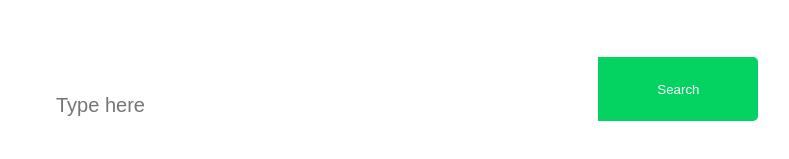
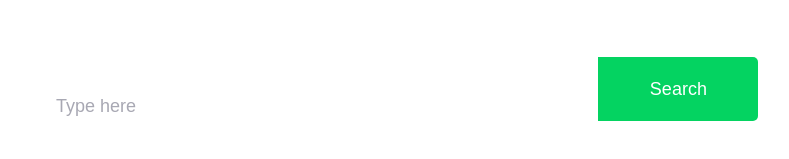
Before and after one commit to femolinos/github-explorer, a Next.js app: page / in a window 1280 px wide. Shown: the part 301-460 px from the top of the page, without its empty margins (80-869 px from the left). Built offline with nearby package versions, Linux system fonts and the light colour scheme.

Commit message:
Minor CSS changes

```diff
--- a/src/pages/home.module.scss
+++ b/src/pages/home.module.scss
@@ -35,6 +35,11 @@
     width: calc(100vw - 70%);
   }
 
+  input[type="text"]::placeholder {
+    color: #A8A8B3;
+    font-size: 18px;
+  }
+
   button {
     height: 4rem;
     padding: 1rem 1.5rem;
@@ -47,6 +52,8 @@
     border-top-right-radius: 5px;
     border-bottom-right-radius: 5px;
 
+    font-size: 18px;
+
     transition: filter .2s;
 
     &:hover {
```
